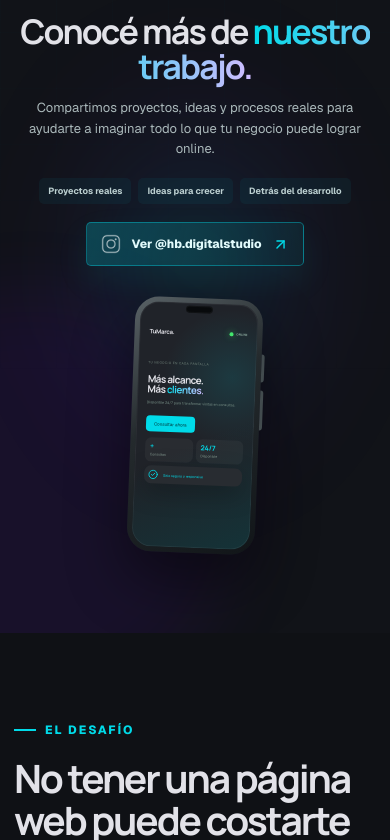
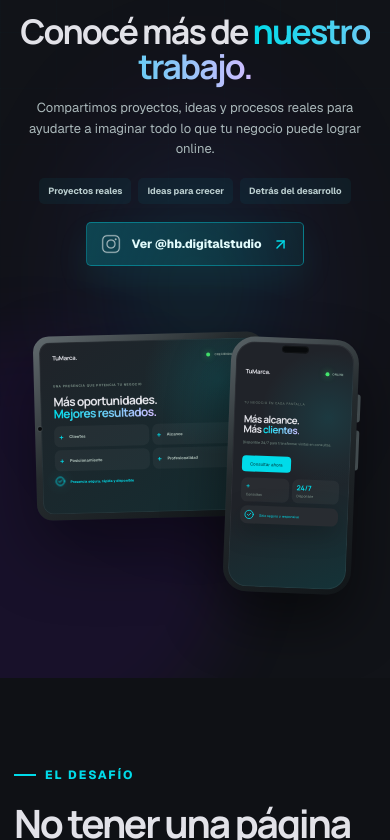
Before and after one commit to hberrino/hbdigitalstudio, a Next.js app: page / in a window 390 px wide. Shown: the part 920-1760 px from the top of the page. Built offline with nearby package versions, Linux system fonts and the light colour scheme.

Commit message:
Agrega una tablet comercial junto al celular

```diff
--- a/app/components/Hero.jsx
+++ b/app/components/Hero.jsx
@@ -30,6 +30,23 @@ export default function Hero() {
             </a>
           </div>
 
+          <div className="device-showcase">
+            <div className="tablet">
+              <span className="tablet__camera" />
+              <div className="tablet__screen">
+                <div className="tablet__brand"><b>TuMarca.</b><span><i /> creciendo online</span></div>
+                <small>Una presencia que potencia tu negocio</small>
+                <strong>Más oportunidades.<br /><em>Mejores resultados.</em></strong>
+                <div className="tablet__metrics">
+                  <span><b>+</b><small>Clientes</small></span>
+                  <span><b>+</b><small>Alcance</small></span>
+                  <span><b>+</b><small>Posicionamiento</small></span>
+                  <span><b>+</b><small>Profesionalidad</small></span>
+                </div>
+                <p><CheckCircle2 size={10} /> Presencia segura, rápida y disponible</p>
+              </div>
+            </div>
+
             <div className="phone">
               <div className="phone__speaker" />
               <div className="phone__content">
@@ -44,6 +61,7 @@ export default function Hero() {
             </div>
           </div>
         </div>
+      </div>
       <a href="#problema" className="scroll-hint" aria-label="Ir a la siguiente sección"><ArrowDown size={18} /></a>
     </section>
   );
--- a/app/globals.css
+++ b/app/globals.css
@@ -87,7 +87,7 @@ button { font: inherit; }
 .hero__orb { position: absolute; border-radius: 50%; filter: blur(1px); }
 .hero__orb--one { width: 560px; height: 560px; right: -180px; top: 20px; background: rgba(0, 219, 233, .09); filter: blur(35px); }
 .hero__orb--two { width: 420px; height: 420px; left: -180px; bottom: -80px; background: rgba(112, 0, 255, .08); filter: blur(35px); }
-.showcase { position: relative; display: grid; grid-template-columns: minmax(0,1fr) 210px; gap: 86px; align-items: center; width: min(900px, 100%); min-height: 440px; margin: 0 auto; }
+.showcase { position: relative; display: grid; grid-template-columns: minmax(0,1fr) 430px; gap: 48px; align-items: center; width: min(1040px, 100%); min-height: 460px; margin: 0 auto; }
 .showcase__glow { position: absolute; inset: 10% 4%; border-radius: 50%; background: radial-gradient(ellipse, rgba(0,219,233,.15), rgba(112,0,255,.05) 44%, transparent 72%); filter: blur(55px); }
 .social-showcase { position: relative; z-index: 3; max-width: 560px; text-align: left; }
 .social-showcase__eyebrow { display: inline-flex; align-items: center; gap: 9px; margin-bottom: 18px; color: var(--mint); font-size: 11px; font-weight: 760; letter-spacing: .15em; text-transform: uppercase; }
@@ -101,6 +101,23 @@ button { font: inherit; }
 .social-showcase__button:hover { transform: translateY(-2px); border-color: rgba(125,244,255,.72); background: linear-gradient(105deg, rgba(0,219,233,.34), rgba(0,219,233,.11)); }
 .social-showcase__button img { width: 20px; height: 20px; object-fit: contain; filter: invert(1); }
 .social-showcase__button svg { color: var(--mint); }
+.device-showcase { position: relative; z-index: 4; width: 430px; height: 390px; }
+.tablet { container: tablet / inline-size; position: absolute; left: 0; top: 55px; width: 305px; height: 242px; padding: 7px; border-radius: 20px; background: linear-gradient(145deg, #626b6f, #252b2e 42%, #111518); box-shadow: 0 30px 70px rgba(0,0,0,.42); transform: rotate(-1.5deg); }
+.tablet__camera { position: absolute; z-index: 2; top: 50%; left: 3px; width: 4px; height: 4px; border-radius: 50%; background: #080a0c; box-shadow: 0 0 0 1px rgba(255,255,255,.05); transform: translateY(-50%); }
+.tablet__screen { height: 100%; padding: 18px 20px 14px; overflow: hidden; border-radius: 14px; background: radial-gradient(circle at 82% 24%, rgba(0,219,233,.13), transparent 34%), linear-gradient(145deg, #202329, #142d31); box-shadow: inset 0 0 0 1px rgba(255,255,255,.055); }
+.tablet__brand { display: flex; align-items: center; justify-content: space-between; margin-bottom: 17px; }
+.tablet__brand b { font-family: var(--font-manrope); font-size: 8px; letter-spacing: -.04em; }
+.tablet__brand span { display: flex; align-items: center; gap: 4px; color: #8ca199; font-size: 4px; font-weight: 650; text-transform: uppercase; }
+.tablet__brand i { width: 4px; height: 4px; border-radius: 50%; background: #43e66d; box-shadow: 0 0 6px rgba(67,230,109,.65); }
+.tablet__screen > small { color: #788d84; font-size: 4.5px; font-weight: 650; letter-spacing: .13em; text-transform: uppercase; }
+.tablet__screen > strong { display: block; margin: 6px 0 10px; font-family: var(--font-manrope); font-size: 17px; line-height: 1.02; letter-spacing: -.055em; }
+.tablet__screen > strong em { background: linear-gradient(90deg, var(--mint), var(--purple)); -webkit-background-clip: text; background-clip: text; color: transparent; font-style: normal; }
+.tablet__metrics { display: grid; grid-template-columns: 1fr 1fr; gap: 5px; }
+.tablet__metrics span { display: grid; grid-template-columns: 13px 1fr; align-items: center; min-height: 29px; padding: 6px 8px; border-radius: 6px; background: rgba(255,255,255,.04); }
+.tablet__metrics b { color: var(--mint); font-family: var(--font-manrope); font-size: 11px; }
+.tablet__metrics small { color: #afc1ba; font-size: 5.5px; font-weight: 620; }
+.tablet__screen > p { display: flex; align-items: center; gap: 5px; margin: 9px 0 0; color: var(--mint); font-size: 5px; font-weight: 680; }
+.tablet__screen > p svg { filter: drop-shadow(0 0 5px rgba(0,219,233,.45)); }
 .laptop { container: laptop / inline-size; position: relative; z-index: 2; width: min(780px, 78%); margin-left: -8%; transform: rotate(-1.2deg); filter: drop-shadow(0 34px 45px rgba(0,0,0,.42)); }
 .laptop__top { display: grid; grid-template-rows: 25px 42px 1fr 58px; overflow: hidden; aspect-ratio: 16 / 9; padding: 0; background: #15181d; border-radius: 18px; box-shadow: inset 0 0 0 1px rgba(255,255,255,.07); }
 .laptop__base { display: none; }
@@ -132,7 +149,7 @@ button { font: inherit; }
 .mock-stats img { grid-row: 1 / 3; align-self: center; width: 14px; height: 14px; object-fit: contain; filter: invert(80%) sepia(63%) saturate(3070%) hue-rotate(133deg) brightness(100%) contrast(102%); }
 .mock-stats b { align-self: end; color: var(--forest); font-size: 7px; line-height: 1; }
 .mock-stats small { align-self: start; margin-top: 3px; color: #687779; font-size: 4.5px; line-height: 1; }
-.phone { container: phone / inline-size; position: relative; z-index: 4; justify-self: center; width: 176px; height: 340px; padding: 5px; background: linear-gradient(145deg, #596266, #242a2d 42%, #111518); border-radius: 31px; box-shadow: 0 28px 60px rgba(0,0,0,.48); transform: rotate(2.2deg); }
+.phone { container: phone / inline-size; position: absolute; z-index: 5; right: 0; bottom: 5px; width: 166px; height: 320px; padding: 5px; background: linear-gradient(145deg, #596266, #242a2d 42%, #111518); border-radius: 30px; box-shadow: 0 28px 60px rgba(0,0,0,.48); transform: rotate(2.2deg); }
 .phone::before, .phone::after { content: ""; position: absolute; right: -3px; width: 3px; border-radius: 0 3px 3px 0; background: #424b4e; }
 .phone::before { top: 64px; height: 34px; }
 .phone::after { top: 108px; height: 52px; }
@@ -329,7 +346,17 @@ button { font: inherit; }
   .navbar__nav > a:not(.button) { display: none; }
   .hero__grid { grid-template-columns: 1fr; gap: 20px; }
   .hero__copy { max-width: 780px; padding-top: 35px; }
-  .showcase { grid-template-columns: minmax(0,1fr) 190px; gap: 55px; width: min(720px, 100%); min-height: 420px; margin: 0 auto; }
+  .showcase { grid-template-columns: minmax(0,1fr) 360px; gap: 32px; width: min(900px, 100%); min-height: 420px; margin: 0 auto; }
+  .device-showcase { width: 360px; height: 340px; }
+  .tablet { top: 48px; width: 255px; height: 205px; padding: 6px; border-radius: 17px; }
+  .tablet__screen { padding: 14px 15px 11px; border-radius: 12px; }
+  .tablet__brand { margin-bottom: 12px; }
+  .tablet__screen > strong { margin-block: 5px 8px; font-size: 14px; }
+  .tablet__metrics span { min-height: 24px; padding: 4px 6px; }
+  .tablet__metrics b { font-size: 9px; }
+  .tablet__metrics small { font-size: 4.5px; }
+  .tablet__screen > p { margin-top: 6px; font-size: 4px; }
+  .phone { width: 145px; height: 280px; border-radius: 27px; }
   .problem__grid { grid-template-columns: repeat(2, 1fr); }
   .problem-card:nth-child(2) { border-right: 0; }
   .problem-card:nth-child(-n+2) { border-bottom: 1px solid var(--line); }
@@ -381,6 +408,19 @@ button { font: inherit; }
   .social-showcase__topics { justify-content: center; margin-top: 18px; }
   .social-showcase__topics span { padding: 7px 9px; font-size: 9px; }
   .social-showcase__button { min-height: 44px; margin-top: 18px; padding-inline: 14px; font-size: 12px; }
+  .device-showcase { width: 320px; height: 300px; margin-inline: auto; }
+  .tablet { top: 36px; width: 230px; height: 184px; border-radius: 16px; }
+  .tablet__screen { padding: 12px 13px 9px; border-radius: 11px; }
+  .tablet__brand { margin-bottom: 9px; }
+  .tablet__brand b { font-size: 6px; }
+  .tablet__brand span { font-size: 3px; }
+  .tablet__screen > small { font-size: 3.3px; }
+  .tablet__screen > strong { margin-block: 4px 6px; font-size: 12px; }
+  .tablet__metrics { gap: 3px; }
+  .tablet__metrics span { grid-template-columns: 10px 1fr; min-height: 21px; padding: 4px 5px; }
+  .tablet__metrics b { font-size: 8px; }
+  .tablet__metrics small { font-size: 4px; }
+  .tablet__screen > p { margin-top: 5px; font-size: 3.5px; }
   .laptop { width: 88%; margin-left: -8%; }
   .laptop__top { grid-template-rows: 19px 32px 1fr 42px; border-radius: 12px; }
   .browser-bar { height: 19px; }
```
Lines whose indentation alone changed are shown as unchanged.
